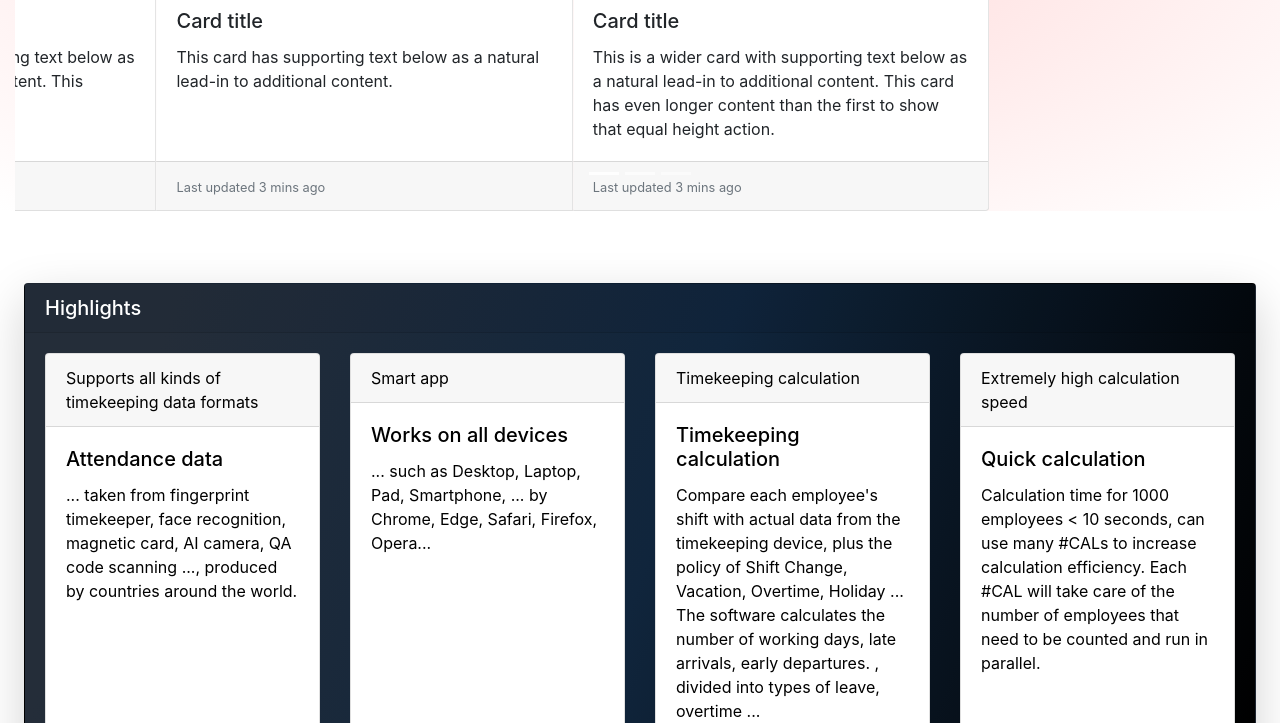
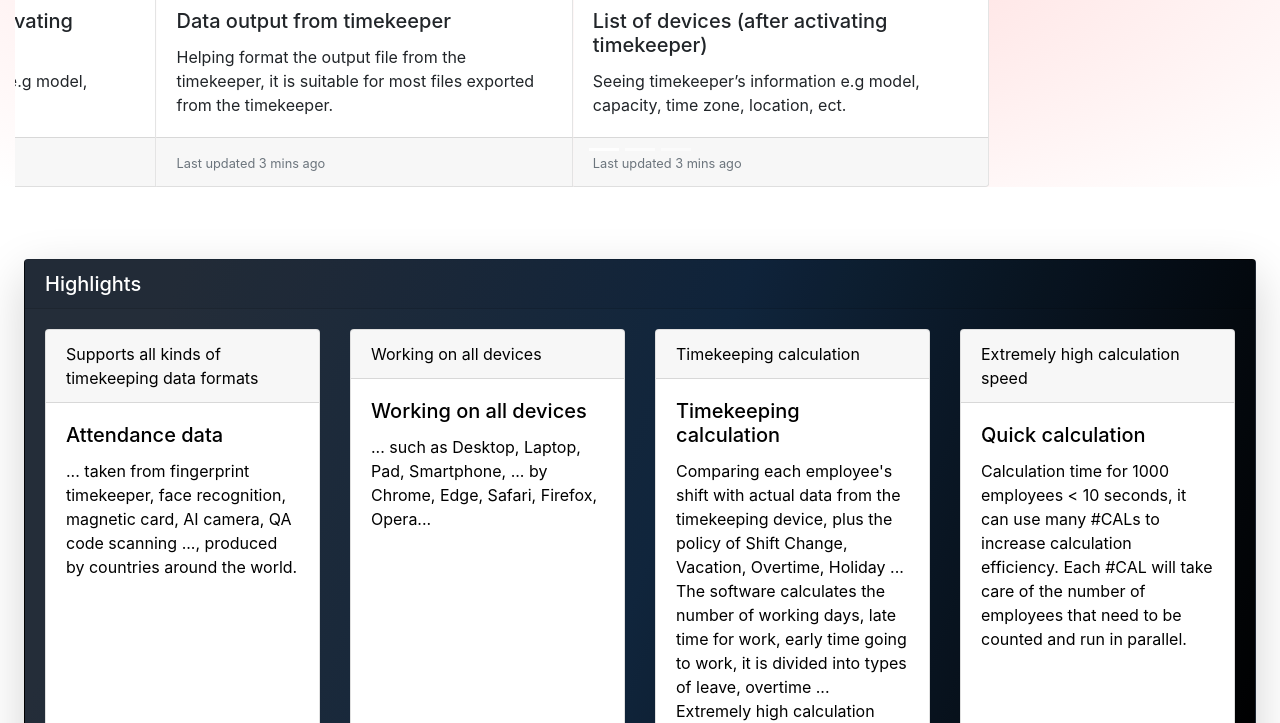
Before and after one commit to HoaTha/trangchinh, a plain HTML site: page index.html in a window 1280 px wide. Shown: the part 1377-2100 px from the top of the page. Drawn offline with nearby package versions, Linux system fonts and the light colour scheme.

Commit message:
Update index.html

```diff
--- a/index.html
+++ b/index.html
@@ -266,7 +266,7 @@
 
                         <div class="text-center">
 
-                            <div class="btn" >
+                            <div class="btn">
                                 <a href="https://apphrm.dnd.vn/app.apk" download type="button" class="d-flex px-2 col-12 col-sm-12 btn btn-outline-primary">
 
                                     <i class="fab fa-android fa-fw text-success fs-4"></i>
@@ -276,7 +276,7 @@
                             </div>
                             <div class="btn">
 
-                                <a href="https://admina.pages.dev" type="button" class="d-flex px-2 col-12 col-sm-12 btn btn-outline-primary">
+                                <a href="https://admina.pages.dev" target="_blank" type="button" class="d-flex px-2 col-12 col-sm-12 btn btn-outline-primary">
 
                                     <i class="fab fa-android fa-fw text-success fs-4"></i>
 
@@ -380,8 +380,8 @@
                                 <div class="card">
                                     <img src="https://apphrm.github.io/media_shared/odat/vi/assets/img/device_vn.png" class="card-img-top" alt="...">
                                     <div class="card-body">
-                                        <h5 class="card-title">Card title</h5>
-                                        <p class="card-text">This is a wider card with supporting text below as a natural lead-in to additional content. This content is a little bit longer.</p>
+                                        <h5 class="card-title">List of devices (before activating timekeeper)</h5>
+                                        <p class="card-text">Seeing timekeeper’s information e.g model, capacity, time zone, location, ect.</p>
                                     </div>
                                     <div class="card-footer">
                                         <small class="text-muted">Last updated 3 mins ago</small>
@@ -390,8 +390,8 @@
                                 <div class="card">
                                     <img src="https://apphrm.github.io/media_shared/odat/vi/assets/img/Untitled_black.png" class="card-img-top" alt="...">
                                     <div class="card-body">
-                                        <h5 class="card-title">Card title</h5>
-                                        <p class="card-text">This card has supporting text below as a natural lead-in to additional content.</p>
+                                        <h5 class="card-title">Data output from timekeeper</h5>
+                                        <p class="card-text">Helping format the output file from the timekeeper, it is suitable for most files exported from the timekeeper.</p>
                                     </div>
                                     <div class="card-footer">
                                         <small class="text-muted">Last updated 3 mins ago</small>
@@ -400,8 +400,8 @@
                                 <div class="card">
                                     <img src="https://apphrm.github.io/media_shared/odat/vi/assets/img/kichhoat3_vn.png" class="card-img-top" alt="...">
                                     <div class="card-body">
-                                        <h5 class="card-title">Card title</h5>
-                                        <p class="card-text">This is a wider card with supporting text below as a natural lead-in to additional content. This card has even longer content than the first to show that equal height action.</p>
+                                        <h5 class="card-title">List of devices (after activating timekeeper)</h5>
+                                        <p class="card-text">Seeing timekeeper’s information e.g model, capacity, time zone, location, ect.</p>
                                     </div>
                                     <div class="card-footer">
                                         <small class="text-muted">Last updated 3 mins ago</small>
@@ -415,8 +415,8 @@
                                 <div class="card">
                                     <img src="https://apphrm.github.io/media_shared/odat/vi/assets/img/kichhoat_vn.png" class="card-img-top" alt="...">
                                     <div class="card-body">
-                                        <h5 class="card-title">Card title</h5>
-                                        <p class="card-text">This is a wider card with supporting text below as a natural lead-in to additional content. This content is a little bit longer.</p>
+                                        <h5 class="card-title">Activating the mobile function</h5>
+                                        <p class="card-text">Helping activate remote timekeeper, get remote attendance data.</p>
                                     </div>
                                     <div class="card-footer">
                                         <small class="text-muted">Last updated 3 mins ago</small>
@@ -425,8 +425,8 @@
                                 <div class="card">
                                     <img src="https://apphrm.github.io/media_shared/odat/vi/assets/img/Untitled.png" class="card-img-top" alt="...">
                                     <div class="card-body">
-                                        <h5 class="card-title">Card title</h5>
-                                        <p class="card-text">This card has supporting text below as a natural lead-in to additional content.</p>
+                                        <h5 class="card-title">Time attendance</h5>
+                                        <p class="card-text">Representing the calculation process to get output timekeeping data.</p>
                                     </div>
                                     <div class="card-footer">
                                         <small class="text-muted">Last updated 3 mins ago</small>
@@ -435,8 +435,8 @@
                                 <div class="card">
                                     <img src="https://apphrm.github.io/media_shared/odat/vi/assets/img/ot_vn.png" class="card-img-top" alt="...">
                                     <div class="card-body">
-                                        <h5 class="card-title">Card title</h5>
-                                        <p class="card-text">This is a wider card with supporting text below as a natural lead-in to additional content. This card has even longer content than the first to show that equal height action.</p>
+                                        <h5 class="card-title">Overtime management</h5>
+                                        <p class="card-text">Managing employee’s specific overtime hours.</p>
                                     </div>
                                     <div class="card-footer">
                                         <small class="text-muted">Last updated 3 mins ago</small>
@@ -450,8 +450,8 @@
                                 <div class="card">
                                     <img src="https://apphrm.github.io/media_shared/odat/vi/assets/img/Untitled.png" class="card-img-top" alt="...">
                                     <div class="card-body">
-                                        <h5 class="card-title">Card title</h5>
-                                        <p class="card-text">This is a wider card with supporting text below as a natural lead-in to additional content. This content is a little bit longer.</p>
+                                        <h5 class="card-title">Time attendance</h5>
+                                        <p class="card-text">Representing the calculation process to get output timekeeping data.</p>
                                     </div>
                                     <div class="card-footer">
                                         <small class="text-muted">Last updated 3 mins ago</small>
@@ -460,8 +460,8 @@
                                 <div class="card">
                                     <img src="https://apphrm.github.io/media_shared/odat/vi/assets/img/hol_vn.png" class="card-img-top" alt="...">
                                     <div class="card-body">
-                                        <h5 class="card-title">Card title</h5>
-                                        <p class="card-text">This card has supporting text below as a natural lead-in to additional content.</p>
+                                        <h5 class="card-title">Management of holiday day-off</h5>
+                                        <p class="card-text">Facilitating in management of employee’s holiday day-off.</p>
                                     </div>
                                     <div class="card-footer">
                                         <small class="text-muted">Last updated 3 mins ago</small>
@@ -470,8 +470,8 @@
                                 <div class="card">
                                     <img src="https://apphrm.github.io/media_shared/odat/vi/assets/img/shiftmap.png" class="card-img-top" alt="...">
                                     <div class="card-body">
-                                        <h5 class="card-title">Card title</h5>
-                                        <p class="card-text">This is a wider card with supporting text below as a natural lead-in to additional content. This card has even longer content than the first to show that equal height action.</p>
+                                        <h5 class="card-title">Regulation of the gap of time to official working time</h5>
+                                        <p class="card-text">Regulating the gap of time before starting time and before leaving work.</p>
                                     </div>
                                     <div class="card-footer">
                                         <small class="text-muted">Last updated 3 mins ago</small>
@@ -523,9 +523,9 @@
                                 </div>
                                 <div class="col">
                                     <div class="card h-100 text-black move-up mb-3">
-                                        <div class="card-header">Smart app</div>
+                                        <div class="card-header">Working on all devices</div>
                                         <div class="card-body">
-                                            <h5 class="card-title">Works on all devices</h5>
+                                            <h5 class="card-title">Working on all devices</h5>
                                             <p class="card-text">... such as Desktop, Laptop, Pad, Smartphone, ... by Chrome, Edge, Safari, Firefox, Opera...</p>
                                         </div>
                                     </div>
@@ -535,7 +535,10 @@
                                         <div class="card-header">Timekeeping calculation</div>
                                         <div class="card-body">
                                             <h5 class="card-title">Timekeeping calculation</h5>
-                                            <p class="card-text">Compare each employee's shift with actual data from the timekeeping device, plus the policy of Shift Change, Vacation, Overtime, Holiday ... The software calculates the number of working days, late arrivals, early departures. , divided into types of leave, overtime ...</p>
+                                            <p class="card-text">
+                                                Comparing each employee's shift with actual data from the timekeeping device, plus the policy of Shift Change, Vacation, Overtime, Holiday ... The software calculates the number of working days, late time for work, early time going to work, it is divided into types of leave, overtime ...
+                                                Extremely high calculation speed
+                                            </p>
                                         </div>
                                     </div>
                                 </div>
@@ -544,7 +547,7 @@
                                         <div class="card-header">Extremely high calculation speed</div>
                                         <div class="card-body">
                                             <h5 class="card-title">Quick calculation</h5>
-                                            <p class="card-text">Calculation time for 1000 employees < 10 seconds, can use many #CALs to increase calculation efficiency. Each #CAL will take care of the number of employees that need to be counted and run in parallel.</p>
+                                            <p class="card-text">Calculation time for 1000 employees < 10 seconds, it can use many #CALs to increase calculation efficiency. Each #CAL will take care of the number of employees that need to be counted and run in parallel.</p>
                                         </div>
                                     </div>
                                 </div>
@@ -585,7 +588,7 @@
                             </div>
                             <div class="col-md-4 footer-column">
                                 <ul class="nav flex-column">
-                                    <li class="nav-item">
+                                    <!--<li class="nav-item">
                                         <span class="footer-title">Company</span>
                                     </li>
                                     <li class="nav-item">
@@ -596,7 +599,7 @@
                                     </li>
                                     <li class="nav-item">
                                         <a class="nav-link" href="#">News and articles</a>
-                                    </li>
+                                    </li>-->
                                 </ul>
                             </div>
                             <div class="col-md-4 footer-column">
@@ -607,14 +610,14 @@
                                     <li class="nav-item">
                                         <span class="nav-link"><i class="fas fa-phone"></i>+84 981 601 729</span>
                                     </li>
-                                    <li class="nav-item">
+                                    <!--<li class="nav-item">
                                         <a class="nav-link" href="#"><i class="fas fa-comments"></i>Live chat</a>
-                                    </li>
+                                    </li>-->
                                     <li class="nav-item">
                                         <a class="nav-link" href="#"><i class="fas fa-envelope"></i>toilathaihoa@gmail.com</a>
                                     </li>
                                     <li class="nav-item">
-                                        <a class="nav-link" href="#"><i class="fas fa-star"></i>Give feedback</a>
+                                        <a class="nav-link" href="https://www.facebook.com/apphrm/"><i class="fas fa-star"></i>Give feedback</a>
                                     </li>
                                 </ul>
                             </div>
```
